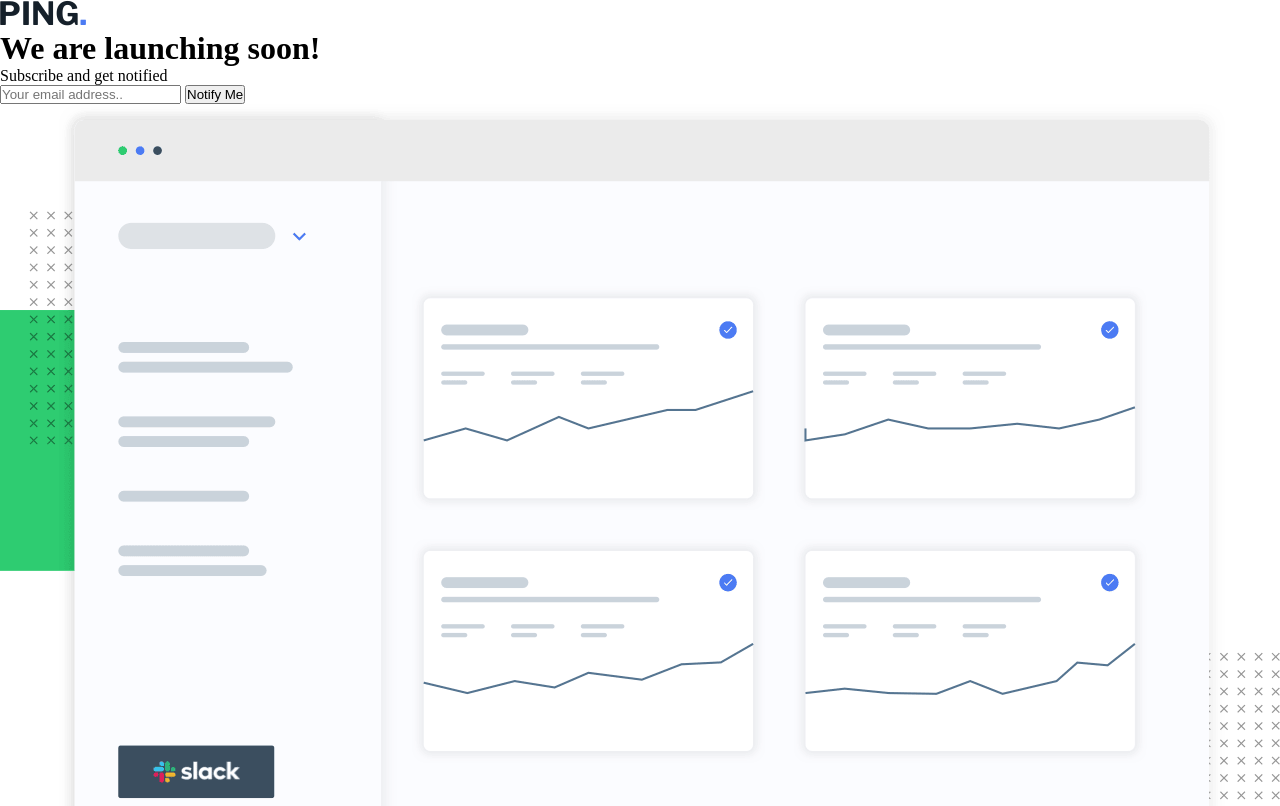
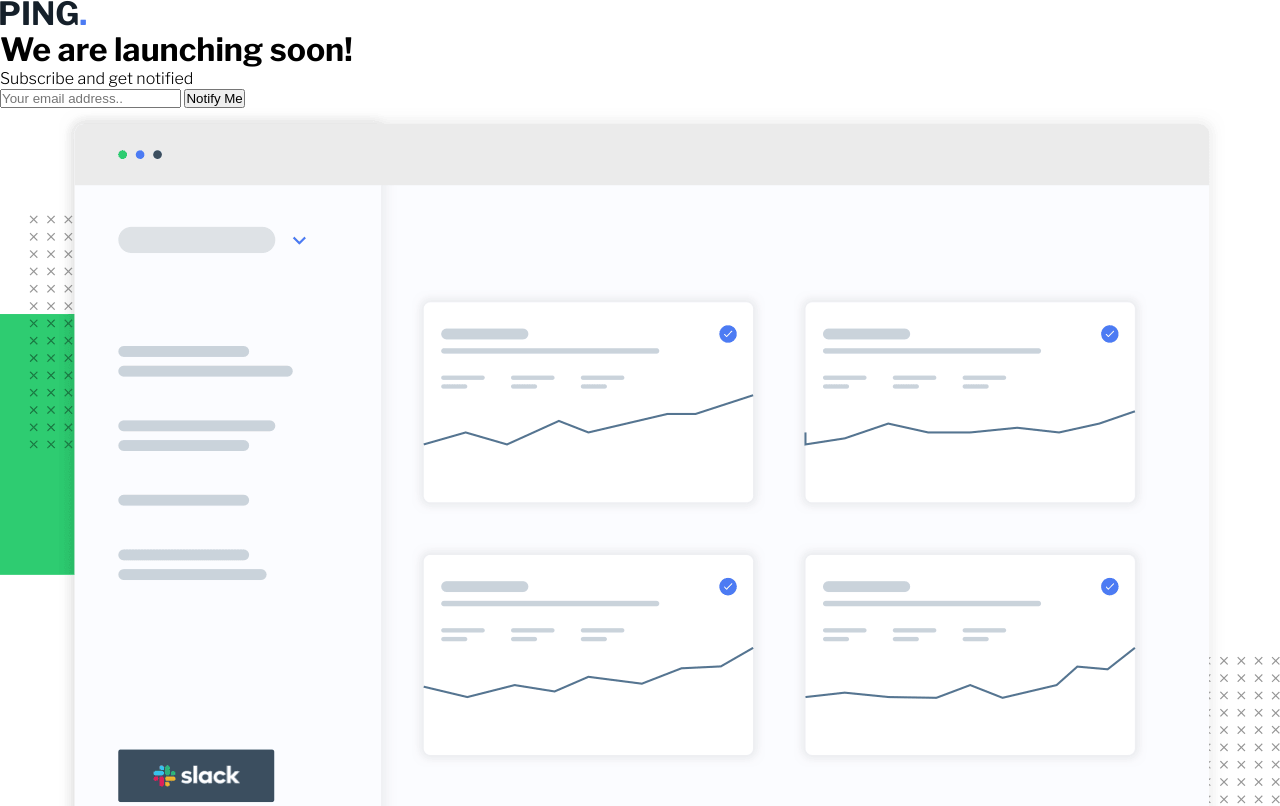
Before and after one commit to Anthony-Brannan/Ping-single-column-coming-soon-page, a website: page index.html in a window 1280 px wide. Shown: the top 806 px of the page. Drawn offline with nearby package versions, Linux system fonts and the light colour scheme.

Commit message:
Set global font-family.

```diff
--- a/style.css
+++ b/style.css
@@ -3,3 +3,7 @@
   margin: 0;
   box-sizing: border-box;
 }
+
+html {
+  font-family: "Libre Franklin", sans-serif;
+}
```
